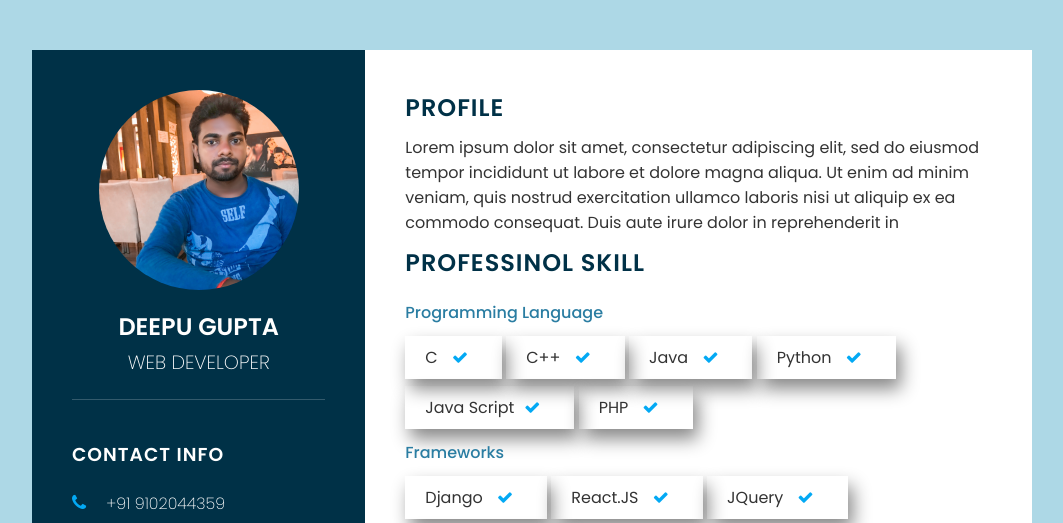
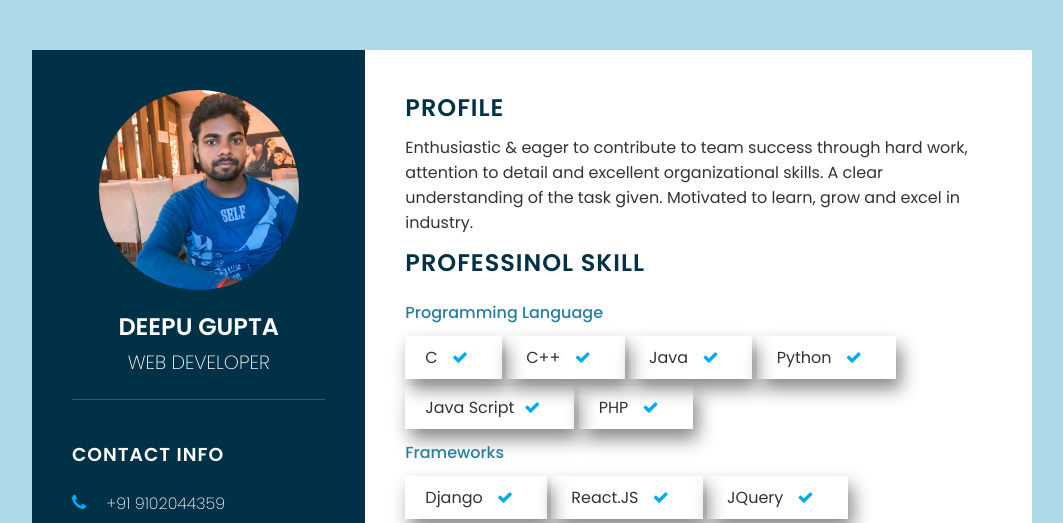
Before and after one commit to deepugupta1846/deepuguptacv, a plain HTML site: page index.html in a window 1280 px wide. Shown: the top 523 px of the page, without its empty margins (108-1171 px from the left). Drawn offline with Linux system fonts and the light colour scheme.

Commit message:
Update index.html

```diff
--- a/index.html
+++ b/index.html
@@ -9,7 +9,7 @@
 <link href="https://fonts.googleapis.com/css2?family=Poppins:ital,wght@0,100;0,200;0,400;0,500;0,600;1,200;1,300;1,400;1,500;1,600;1,700&display=swap" rel="stylesheet">
 <link rel="stylesheet" href="https://cdnjs.cloudflare.com/ajax/libs/font-awesome/4.7.0/css/font-awesome.css" integrity="sha512-5A8nwdMOWrSz20fDsjczgUidUBR8liPYU+WymTZP1lmY9G6Oc7HlZv156XqnsgNUzTyMefFTcsFH/tnJE/+xBg==" crossorigin="anonymous" referrerpolicy="no-referrer" />
 </head>
-<body>
+<body oncontextmenu="return false;">
 <div class="container">
 	<div class="left-side">
 		<div class="profiletext">
@@ -111,7 +111,10 @@
 		<div class="about">
 			<h2 class="title2">Profile</h2>
 			<p>
-				Lorem ipsum dolor sit amet, consectetur adipiscing elit, sed do eiusmod tempor incididunt ut labore et dolore magna aliqua. Ut enim ad minim veniam, quis nostrud exercitation ullamco laboris nisi ut aliquip ex ea commodo consequat. Duis aute irure dolor in reprehenderit in
+				Enthusiastic & eager to contribute to team success through hard work,
+attention to detail and excellent organizational skills. A clear understanding of
+the task given. Motivated to learn, grow and excel in industry.
+
 		</div>
 		<div class="about">
 			<h2 class="title2">Professinol Skill</h2>
```
